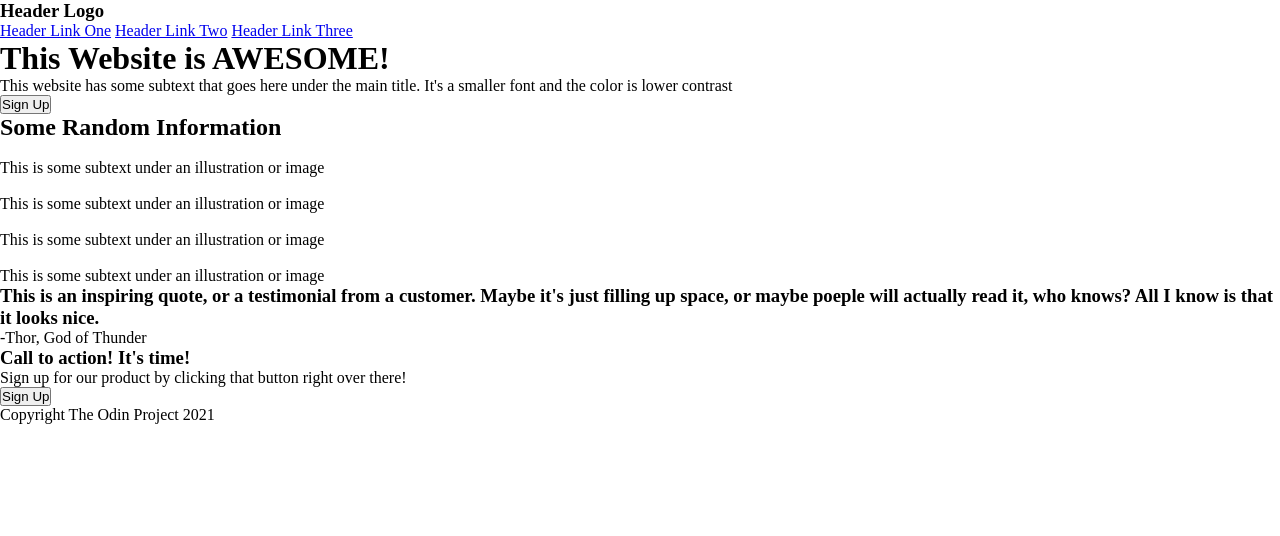
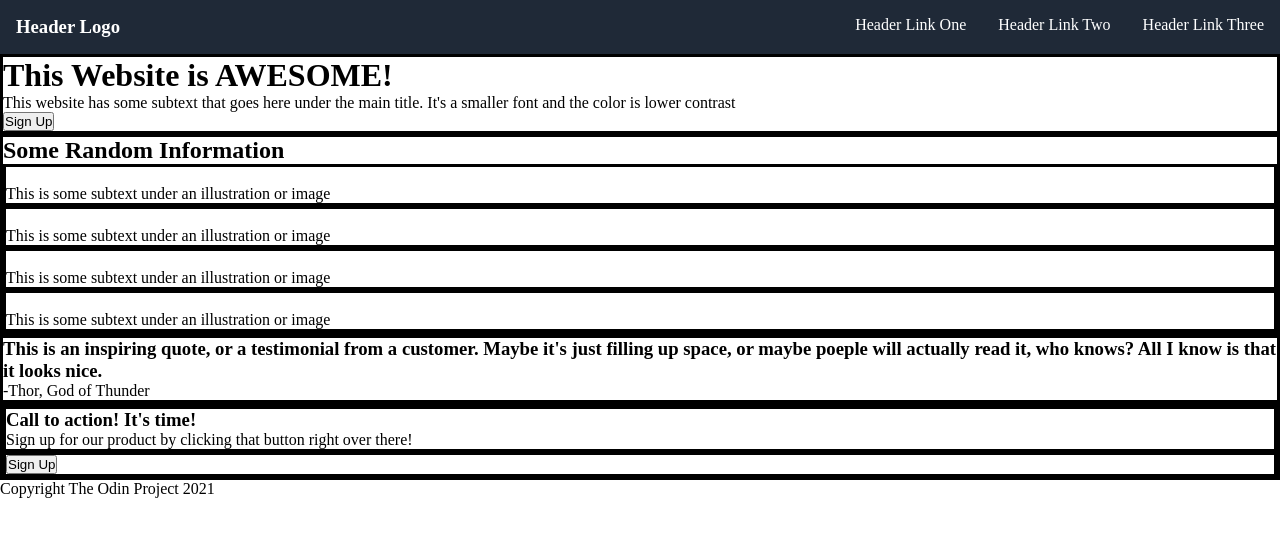
Before and after one commit to ectaguba/odin-landing-page, a plain HTML site: page index.html in a window 1280 px wide. Drawn offline with Linux system fonts and the light colour scheme.

Commit message:
Styled and laid out navigation logo and links

```diff
--- a/index.html
+++ b/index.html
@@ -1,9 +1,10 @@
 <!DOCTYPE html>
 <link rel="stylesheet" href="styles.css">
+
 <head>
 
-    <nav class="nav-parent">
-        <h3>Header Logo</h3>
+    <nav>
+        <h3 class="push-left">Header Logo</h3>
         <a href="#">Header Link One</a>
         <a href="#">Header Link Two</a>
         <a href="#">Header Link Three</a>
--- a/styles.css
+++ b/styles.css
@@ -2,10 +2,43 @@
     margin: 0;
     padding: 0;
     --dark-bg: #1F2937;
-    --button: #388F26;
+    --button: #3882F6;
     --quote: #E5E7EB;
 }
 
 html {
     box-sizing: border-box;
 }
+
+div {
+    border-style: solid;
+}
+
+nav {
+    background-color: var(--dark-bg);
+    color: white;
+    display: flex;
+    flex-direction: row;
+    flex-wrap: nowrap;
+    gap: 0;
+    justify-content: right;
+}
+nav a {
+    text-decoration: none;
+    color: white;
+    padding: 1rem;
+    transition: 0.25s;
+}
+
+nav a:hover {
+    background-color: var(--button);
+    color: black;
+}
+
+.push-left {
+    padding: 1rem;
+    margin-right: auto;
+}
+
+
+/* NAVIGATION */
```
